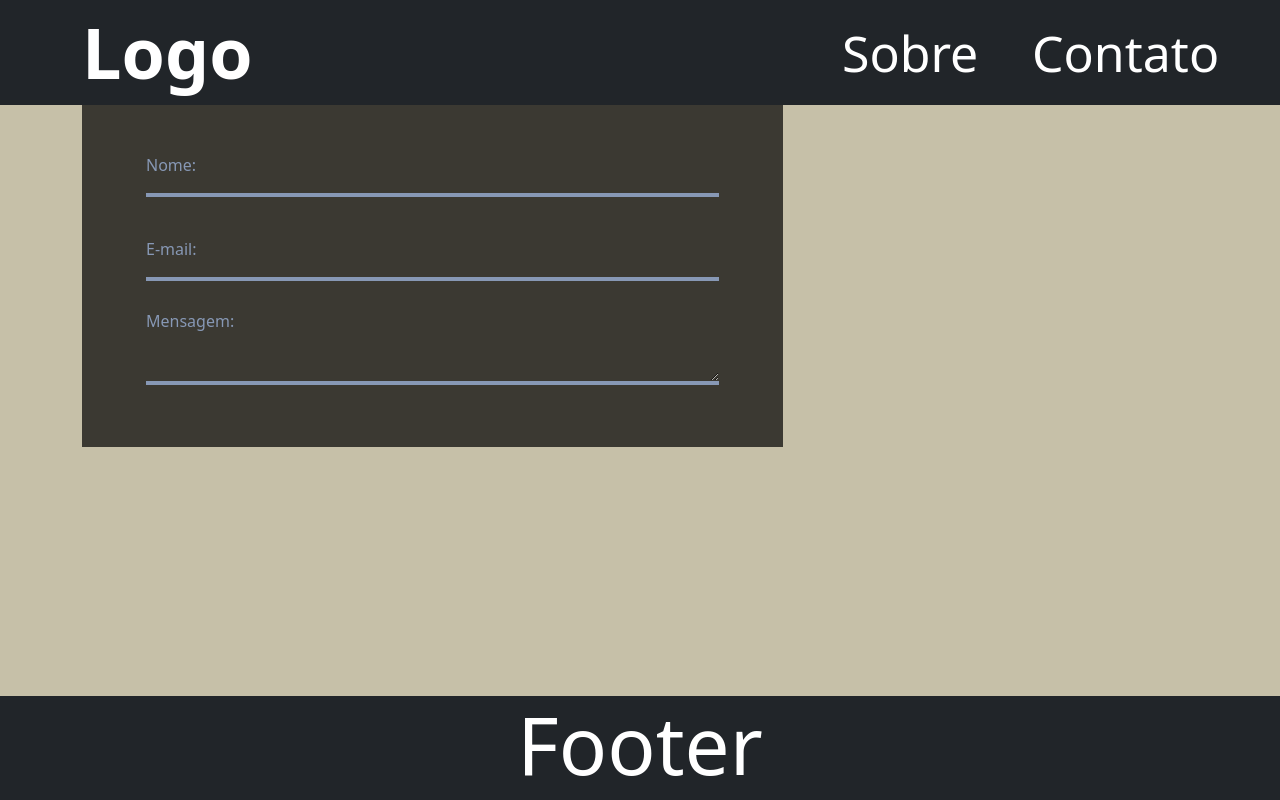
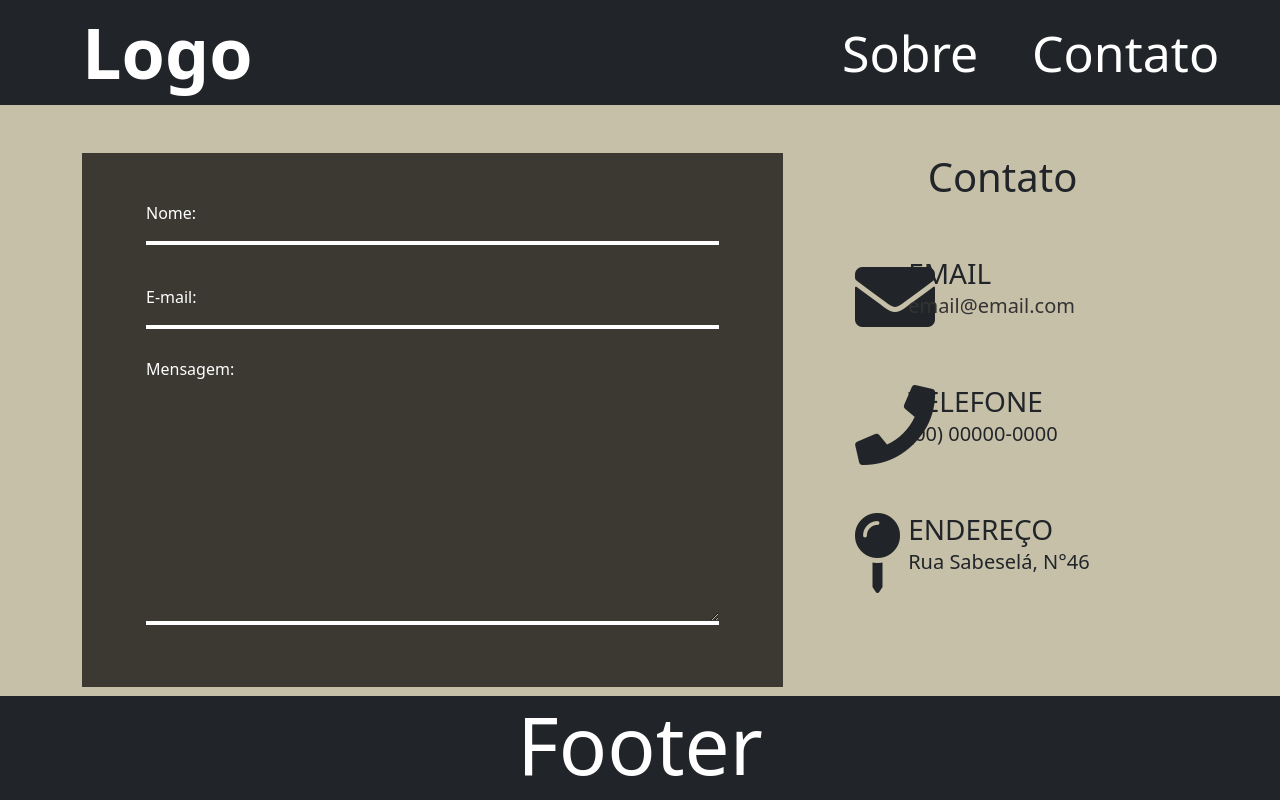
Before and after one commit to KinoDerToten/Single-page-com-Vue.js-e-VueRouter, a Vue app: page /#/Contato in a window 1280 px wide. Built offline with nearby package versions, Linux system fonts and the light colour scheme.

Commit message:
ajeitando os icones da area de contato

```diff
--- a/src/Pages/Contato/Contato.vue
+++ b/src/Pages/Contato/Contato.vue
@@ -1,6 +1,6 @@
 <template>
   <main>
-    <div class="container">
+    <div class="container mt-5">
       <div class="row">
         <div class="col">
           <form>
@@ -13,13 +13,30 @@
               <label>E-mail:</label>
             </div>
             <div class="textarea-style">
-              <textarea cols="60" rows=""></textarea>
+              <textarea cols="60" rows="10"></textarea>
               <label>Mensagem:</label>
             </div>
           </form>
         </div>
         <div class="col">
-
+          <h1 class="text-center">Contato</h1>
+          <div class="row p-5">
+            <div class="col-lg-2 mb-5"><i class="fas fa-envelope fa-5x"></i></div>
+            <div class="col-lg-10">
+              <h3>Email</h3>
+              <p><a href="">email@email.com</a></p>
+            </div>
+            <div class="col-lg-2 mb-5"><i class="fas fa-phone fa-5x"></i></div>
+            <div class="col-lg-10">
+              <h3>Telefone</h3>
+              <p>(00) 00000-0000</p>
+            </div>
+            <div class="col-lg-2"><i class="fas fa-map-pin fa-5x"></i></div>
+            <div class="col-lg-10">
+              <h3>Endereço</h3>
+              <p>Rua Sabeselá, N°46</p>
+            </div>
+          </div>
         </div>
       </div>
     </div>
@@ -52,10 +69,10 @@
     width: 100%;
     padding: 16px;
     border: none;
-    border-bottom: 4px solid #8798b5;
+    border-bottom: 4px solid #FFF;
     background-color: transparent;
     outline: none;
-    color: #8798b5;
+    color: #FFF;
     font-size: 1em;
     text-align: center;
   }
@@ -64,18 +81,18 @@
     position: absolute;
     top: 16px;
     left: 0;
-    color: #8798b5;
+    color: #FFF;
   }
 
   .textarea-style textarea{
     border: none;
-    border-bottom: 4px solid #8798b5;
+    border-bottom: 4px solid #FFF;
     outline: none;
     background-color: transparent;
     -moz-appearence: none;
     -webkit-appearance: none;
     appearance: none;
-    color: #8798b5;
+    color: #FFF;
   }
 
   div.textarea-style{
@@ -88,6 +105,25 @@
     position: absolute;
     top: -20px;
     left: 0;
-    color: #8798b5;
+    color: #FFF;
+  }
+
+  h3{
+    margin: 0;
+    padding: 0;
+    text-transform: uppercase;
+  }
+
+  p{
+    font-size: 20px;
+  }
+
+  a{
+    text-decoration: none;
+    color: #333;
+  }
+
+  a:hover{
+    color: blue;
   }
 </style>
```
